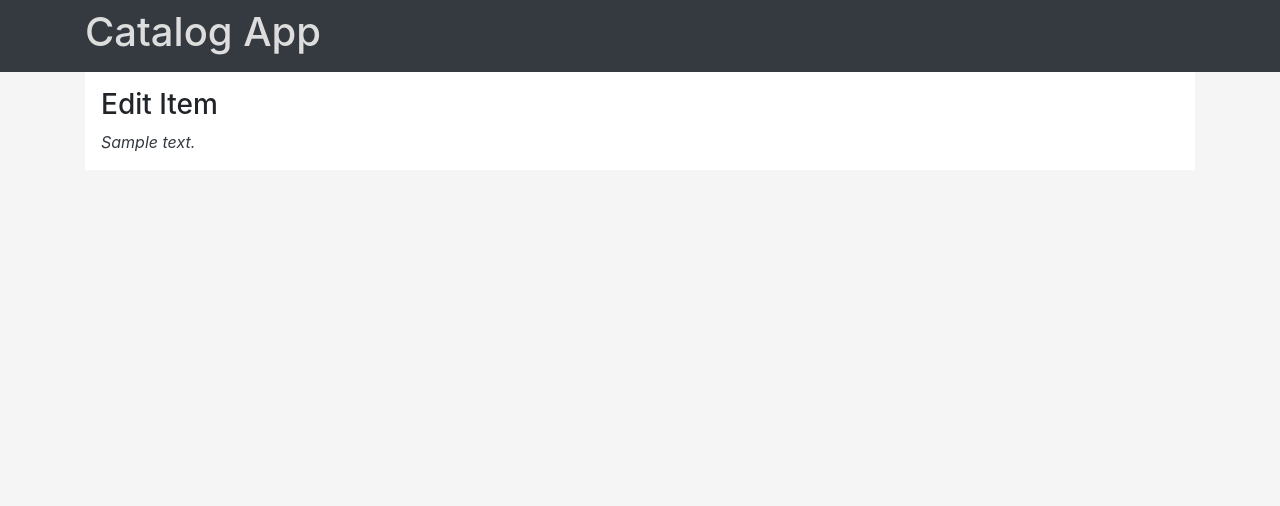
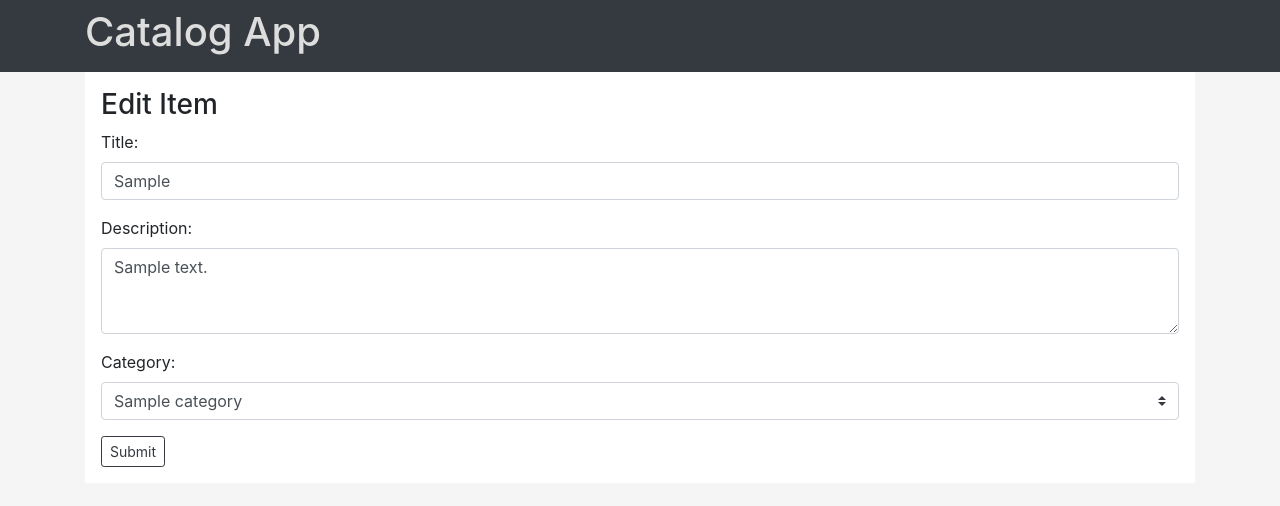
Before and after one commit to wendyfu/udacity-full-stack-web-dev, a Flask app: template catalog/templates/editItem.html in a window 1280 px wide. Shown: the top 506 px of the page. Run offline with Flask 2, Linux system fonts and the light colour scheme; the template is opened without the code that fills it: most values are stand-ins (such as "Sample title", 1, 10 or a date in 2020); parts of the project's set-up code (start-up, migrations or seed data) failed here and were passed over; some libraries are stand-ins or nearby versions.

Commit message:
Handle edit item

```diff
--- a/catalog/application.py
+++ b/catalog/application.py
@@ -222,7 +222,11 @@ def newItem():
 #Edit an item
 @app.route('/catalog/<string:title>/edit/', methods = ['GET', 'POST'])
 def editItem(title):
-    item = session.query(Item).filter_by(title = title).one()
+    item = session.query(Item).filter_by(title = title).first()
+
+    if item is None:
+        flash(Markup('<div class="flash text-danger">Requested item %s does not exist</div>' % title))
+        return redirect(url_for('showCatalog'))
 
     if 'username' not in login_session:
         flash(Markup('<div class="flash text-danger">You are not logged in!</div>'))
@@ -231,14 +235,23 @@ def editItem(title):
     if item.user_id != login_session['email']:
         flash(Markup('<div class="flash text-danger">You have no authorization to edit this item!</div>'))
         return redirect(url_for('showItemDetails', name = item.category.name, title = item.title))
-  # editedRestaurant = session.query(Restaurant).filter_by(id = restaurant_id).one()
-  # if request.method == 'POST':
-  #     if request.form['name']:
-  #       editedRestaurant.name = request.form['name']
-  #       flash('Restaurant Successfully Edited %s' % editedRestaurant.name)
-  #       return redirect(url_for('showRestaurants'))
-  # else:
-    return render_template('editItem.html', item = item)
+
+    if request.method == 'POST':
+        if request.form['title']:
+            item.title = request.form['title']
+        if request.form['description']:
+            item.description = request.form['description']
+        if request.form['category']:
+            category = session.query(Category).filter_by(id = request.form['category']).one()
+            item.category = category
+
+        session.add(item)
+        flash(Markup('<div class="flash text-success">Item %s successfully edited</div>' % item.title))
+        session.commit()
+        return redirect(url_for('showItemDetails', name = category.name, title = item.title))
+
+    categories = session.query(Category)
+    return render_template('editItem.html', item = item, categories = categories)
 
 #Delete an item
 @app.route('/catalog/<string:title>/delete/', methods = ['GET', 'POST'])
--- a/catalog/templates/editItem.html
+++ b/catalog/templates/editItem.html
@@ -3,7 +3,36 @@
 	<div class="row">
 		<div class="col">
 			<h3>Edit Item</h3>
-			<div class="text-gray">{{item.description}}</div>
+			<form action="#" method = "post">
+				<div class="form-group">
+					<label for="name">Title:</label>
+					<input type ="text" maxlength="80" class="form-control" name="title" placeholder="Title of the item" value={{item.title}}>
+				</div>
+
+				<div class="form-group">
+					<label for="description">Description:</label>
+					<textarea class="form-control" maxlength="250" rows="3" name="description" placeholder="Description of the item">{{item.description}}</textarea>
+				</div>
+
+				<div class="form-group">
+					<label for="category">Category:</label>
+					<div class="input-group">
+						<select name="category" class="custom-select">
+							{% for category in categories %}
+								{% if category.id == item.category.id %}
+									<option value="{{category.id}}" selected>{{category.name}}</option>
+								{% else %}
+									<option value="{{category.id}}">{{category.name}}</option>
+								{% endif %}
+							{% endfor %}
+						</select>
+					</div>
+				</div>
+
+				<button type="submit" class="btn btn-outline-dark btn-sm" id="submit" type="submit">
+					Submit
+				</button>
+			</form>
 		</div>
 	</div>
 {% endblock %}
--- a/catalog/templates/newItem.html
+++ b/catalog/templates/newItem.html
@@ -29,7 +29,7 @@
 					<div class="form-group">
 						<label for="category">Category:</label>
 						<div class="input-group">
-							<select name="category" class="custom-select" id="inputGroupSelect04">
+							<select name="category" class="custom-select">
 								{% for category in categories %}
 									<option value="{{category.id}}">{{category.name}}</option>
 								{% endfor %}
```
